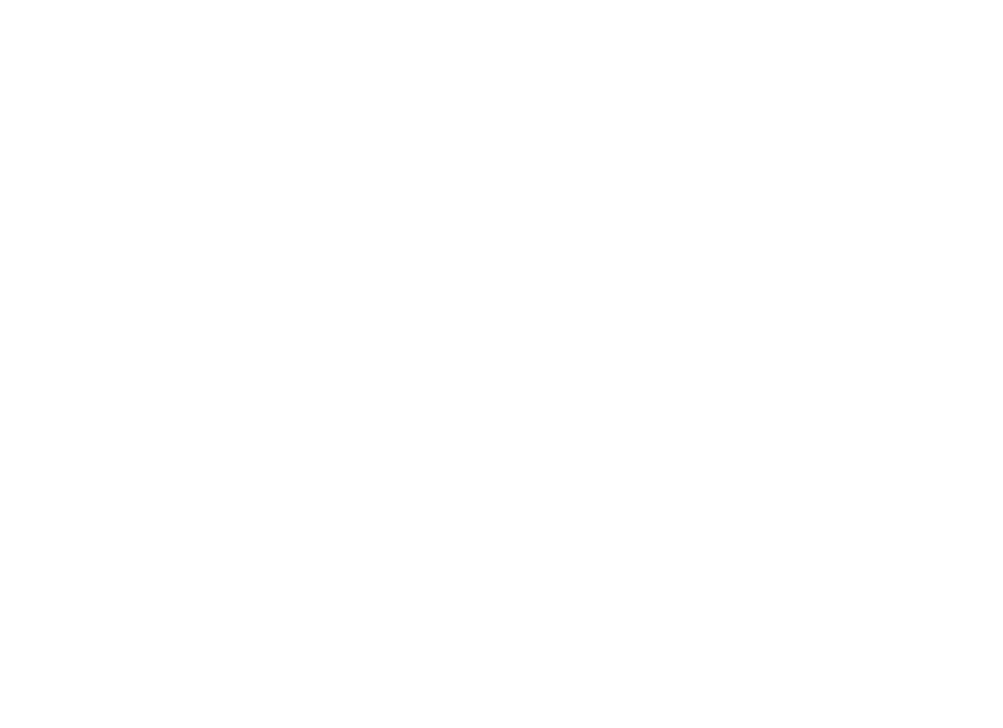
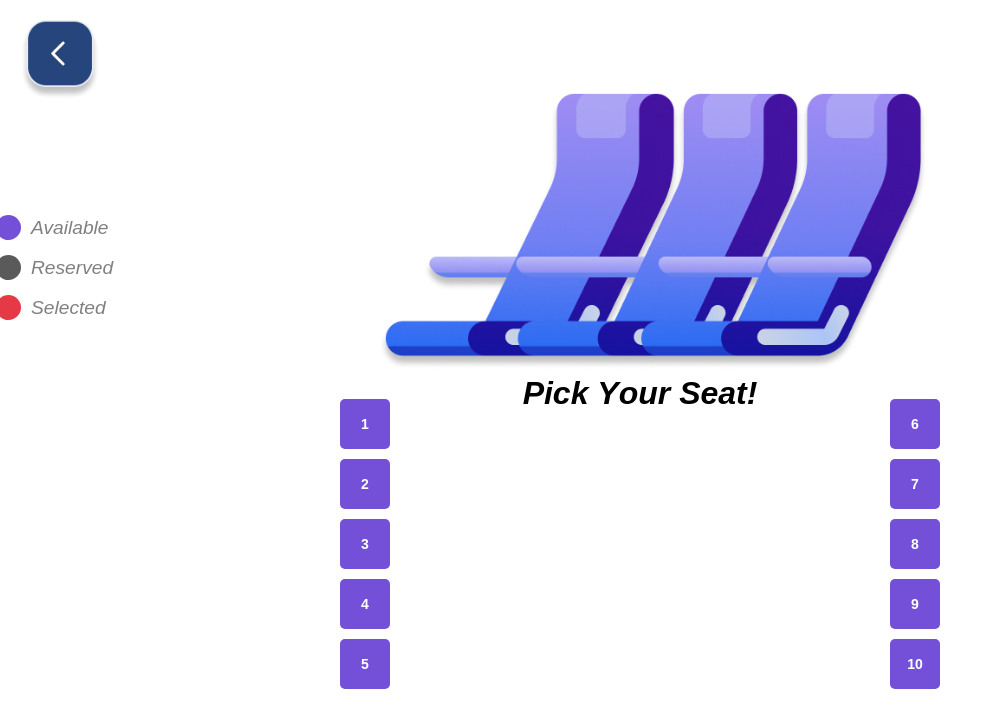
Before and after one commit to AhmedAlhumaid/Train-System, a React (Create React App) app in the folder frontend/: page /seats in a window 1280 px wide. Before the commit this address had no page. Shown: the top 728 px of the page, without its empty margins (0-1003 px from the left). Built offline with nearby package versions, Linux system fonts and the light colour scheme.

Commit message:
added the seats page

```diff
--- a/frontend/src/App.js
+++ b/frontend/src/App.js
@@ -5,6 +5,7 @@
 import { BrowserRouter as Router, Route, Routes } from "react-router-dom";
 import Login from './pages/login';
 import Trains from "./pages/trains";
+import Seats from './pages/seats';
 
 
 function App() {
@@ -17,6 +18,7 @@
         <Route path = "/login" element = {<Login></Login>}></Route>
         <Route path = "/main" element = {<Main></Main>} ></Route>
         <Route path = "/trains" element = {<Trains></Trains>} ></Route>
+        <Route path = "seats" element={<Seats></Seats>}></Route>
 
         </Routes>
       </Router>
--- /dev/null
+++ b/frontend/src/assets/styles/seats.module.css
@@ -0,0 +1,136 @@
+.container {
+    display: flex;
+    flex-direction: column;
+    align-items: center;
+    justify-content: center;
+    height: 100vh;
+    background-color: #ffffff;
+    font-family: Arial, sans-serif;
+    padding: 20px;
+    position: relative; /* Ensure the container is the reference for positioning */
+}
+
+.backButton {
+    position: absolute; /* Position it absolutely within the container */
+    top: 20px; /* Adjust the distance from the top */
+    left: 20px; /* Adjust the distance from the left */
+    cursor: pointer;
+    animation: slideIn 1s ease-out; /* Smooth slide-in animation */
+}
+
+.backButton img {
+    width: 80px; /* Adjust button size */
+    height: 80px;
+}
+
+  .topImage {
+    position: absolute;
+    width: 100%;
+    max-width: 550px; /* Adjust as needed */
+    margin-bottom: 30%; /* Spacing between the image and other content */
+    margin-right: -2%;
+
+}
+.animatedLetter {
+    opacity: 0; /* Start invisible */
+    display: inline-block;
+    animation: fadeIn 0.5s ease-in-out forwards; /* Animation to fade in */
+}
+.h1{
+    position: absolute;
+    font-size: xx-large;
+    font-style: italic;
+    font-weight: bolder;
+    margin-top: -2.5%;
+}
+
+.legend{
+    position: absolute;
+    margin-right: 85%;
+    margin-bottom: 25%;
+    width: 100%;
+    max-width: 200px;
+    display: flex;
+    flex-direction: column;
+    justify-content: space-between;
+}
+.legendRow {
+    display: flex;
+    align-items: center; /* Align dot and label vertically */
+    gap: 10px; /* Add spacing between dot and label */
+    margin-top: 15px;
+}
+.span{
+    font-size: larger;
+    font-weight:200;
+    font-style: italic;
+    color: grey;
+}
+.blueDot {
+    height: 25px;
+    width: 25px;
+    background-color: #7450d9;
+    border-radius: 50%;
+  }
+.grayDot{
+    height: 25px;
+    width: 25px;
+    background-color: #5a5a5a;
+    border-radius: 50%;
+}
+.redDot {
+    height: 25px;
+    width: 25px;
+    background-color: #e63946; /* Red for selected in legend */
+    border-radius: 50%;
+}
+
+.seatsContainer {
+    display: flex;
+    justify-content: space-between;
+    width: 100%;
+    max-width: 600px;
+    margin-top:20%;
+}
+
+.seatColumn {
+    display: flex;
+    flex-direction: column;
+    gap: 10px; /* Add spacing between seats */
+}
+
+.seat {
+    width: 50px;
+    height: 50px;
+    display: flex;
+    align-items: center;
+    justify-content: center;
+    font-size: 14px;
+    font-weight: bold;
+    color: white;
+    border-radius: 5px;
+    cursor: pointer;
+    user-select: none; /* Prevent text selection on click */
+}
+
+.available {
+    background-color: #7450d9; /* Blue for available seats */
+}
+
+.reserved {
+    background-color: #5a5a5a; /* Gray for reserved seats */
+}
+
+.selected {
+    background-color: #e63946; /* Red for selected seats */
+}
+@keyframes fadeIn {
+    0% {
+        opacity: 0;
+        transform: translateY(-20px); /* Optional: Add a slide effect */
+    }
+    100% {
+        opacity: 1;
+        transform: translateY(0); /* Return to original position */
+    }
+}
--- /dev/null
+++ b/frontend/src/pages/seats.js
@@ -0,0 +1,105 @@
+import React, { useState } from "react";
+import styles from "../assets/styles/seats.module.css";
+import backIcon from "../assets/images/back-icon.png";
+import seatsLogo from "../assets/images/seats.png";
+import { Link } from "react-router-dom";
+
+function Seats() {
+    // Seat data with status
+    const [seats, setSeats] = useState({
+        1: "available",
+        2: "available",
+        3: "available",
+        4: "available",
+        5: "available",
+        6: "available",
+        7: "available",
+        8: "available",
+        9: "available",
+        10: "available",
+    });
+    const title = "Pick Your Seat!";
+
+    // Handle seat click to toggle selection
+    const handleSeatClick = (seatNumber) => {
+        setSeats((prevSeats) => ({
+            ...prevSeats,
+            [seatNumber]: prevSeats[seatNumber] === "selected" ? "available" : "selected",
+        }));
+    };
+
+    return (
+        <div className={styles.container}>
+            <img className={styles.topImage} src={seatsLogo} alt="Seats Logo" />
+            <div className={styles.backButton}>
+                <Link to="/">
+                    <img src={backIcon} alt="Back" />
+                </Link>
+            </div>
+            <div className={styles.legend}>
+                <div className={styles.legendRow}>
+                    <span className={styles.blueDot}></span>
+                    <span className={styles.span}>Available</span>
+                </div>
+                <div className={styles.legendRow}>
+                    <span className={styles.grayDot}></span>
+                    <span className={styles.span}>Reserved</span>
+                </div>
+                <div className={styles.legendRow}>
+                    <span className={styles.redDot}></span>
+                    <span className={styles.span}>Selected</span>
+                </div>
+            </div>
+            <h1 className={styles.h1}>
+                {title.split("").map((letter, index) => ( //wrapping each letter with a span to control the animation
+                       <span
+                       key={index}
+                       className={styles.animatedLetter}
+                       style={{ animationDelay: `${index * 0.1}s` }} >
+                       {letter === " " ? "\u00A0" : letter}
+                   </span>
+                    ))}
+                </h1>
+            <div className={styles.seatsContainer}>
+                {/* Left side seats */}
+                <div className={styles.seatColumn}>
+                    {[1, 2, 3, 4, 5].map((seatNumber) => (
+                        <div
+                            key={seatNumber}
+                            className={`${styles.seat} ${
+                                seats[seatNumber] === "available"
+                                    ? styles.available
+                                    : seats[seatNumber] === "selected"
+                                    ? styles.selected
+                                    : styles.reserved
+                            }`}
+                            onClick={() => handleSeatClick(seatNumber)}
+                        >
+                            {seatNumber}
+                        </div>
+                    ))}
+                </div>
+                {/* Right side seats */}
+                <div className={styles.seatColumn}>
+                    {[6, 7, 8, 9, 10].map((seatNumber) => (
+                        <div
+                            key={seatNumber}
+                            className={`${styles.seat} ${
+                                seats[seatNumber] === "available"
+                                    ? styles.available
+                                    : seats[seatNumber] === "selected"
+                                    ? styles.selected
+                                    : styles.reserved
+                            }`}
+                            onClick={() => handleSeatClick(seatNumber)}
+                        >
+                            {seatNumber}
+                        </div>
+                    ))}
+                </div>
+            </div>
+        </div>
+    );
+}
+
+export default Seats;
```
Also changed, not shown: frontend/src/assets/images/seats.png (added).
